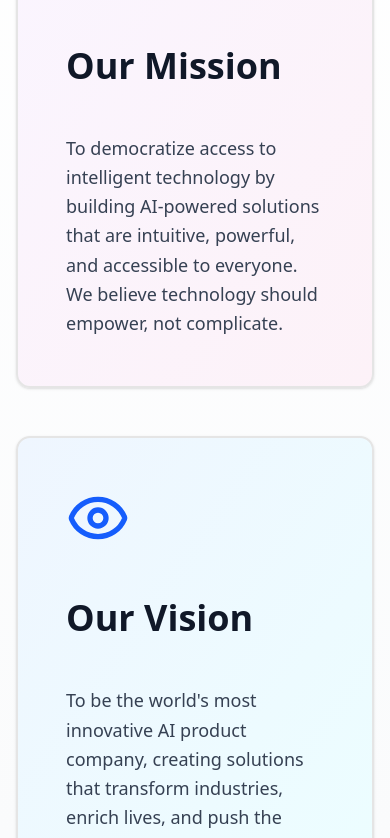
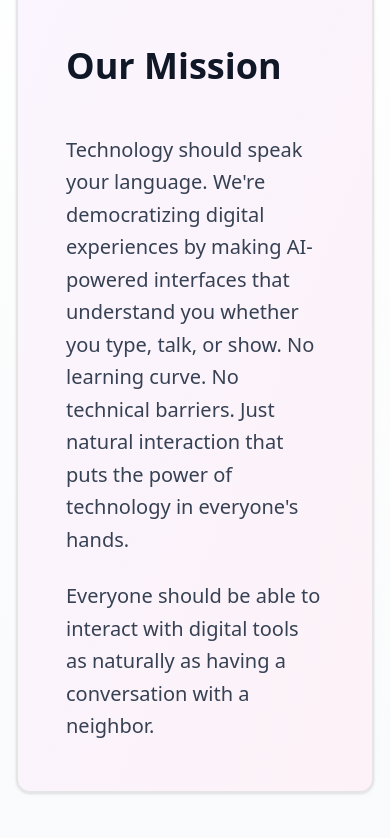
Before and after one commit to ajaynarang/appshore, a Next.js app: page /about in a window 390 px wide. Shown: the part 1980-2818 px from the top of the page. Built offline with nearby package versions, Linux system fonts and the light colour scheme.

Commit message:
Initial commit: Shelfy app with backend and mobile

```diff
--- a/app/about/page.tsx
+++ b/app/about/page.tsx
@@ -193,27 +193,17 @@ export default function AboutPage() {
         {/* Mission & Vision */}
         <section className="py-32 px-4 sm:px-6 lg:px-8 bg-gradient-to-b from-white to-gray-50">
           <div className="max-w-7xl mx-auto">
-            <div className="grid md:grid-cols-2 gap-12">
+            <div className="grid md:grid-cols-1 gap-12">
               <AnimatedSection>
                 <Card className="p-12 h-full border-2 hover:border-purple-200 hover:shadow-2xl transition-all duration-500 bg-gradient-to-br from-purple-50 to-pink-50">
                   <Target className="w-16 h-16 text-purple-600 mb-6" />
                   <h2 className="text-4xl font-bold mb-6 text-gray-900">Our Mission</h2>
-                  <p className="text-lg text-gray-700 leading-relaxed">
-                    To democratize access to intelligent technology by building AI-powered solutions
-                    that are intuitive, powerful, and accessible to everyone. We believe technology
-                    should empower, not complicate.
+                  <p className="text-xl text-gray-700 leading-relaxed">
+                  Technology should speak your language. We&apos;re democratizing digital experiences by making AI-powered interfaces that understand you whether you type, talk, or show. No learning curve. No technical barriers. Just natural interaction that puts the power of technology in everyone&apos;s hands.
                   </p>
-                </Card>
-              </AnimatedSection>
 
-              <AnimatedSection>
-                <Card className="p-12 h-full border-2 hover:border-blue-200 hover:shadow-2xl transition-all duration-500 bg-gradient-to-br from-blue-50 to-cyan-50">
-                  <Eye className="w-16 h-16 text-blue-600 mb-6" />
-                  <h2 className="text-4xl font-bold mb-6 text-gray-900">Our Vision</h2>
-                  <p className="text-lg text-gray-700 leading-relaxed">
-                    To be the world&apos;s most innovative AI product company, creating solutions that
-                    transform industries, enrich lives, and push the boundaries of what&apos;s possible
-                    with artificial intelligence.
+                  <p className="text-xl text-gray-700 leading-relaxed">
+                  Everyone should be able to interact with digital tools as naturally as having a conversation with a neighbor.
                   </p>
                 </Card>
               </AnimatedSection>
--- a/app/page.tsx
+++ b/app/page.tsx
@@ -46,7 +46,8 @@ const products = [
     color: 'from-purple-500 via-pink-500 to-rose-500',
     bgGradient: 'from-purple-50 to-pink-50',
     highlights: ['Subject-Aware AI', 'Hybrid Learning', 'Oopsies Rewards', 'Multi-Board Support'],
-    metrics: { users: '50K+', accuracy: '95%', satisfaction: '4.9/5' }
+    metrics: { users: '50K+', accuracy: '95%', satisfaction: '4.9/5' },
+    url: 'https://oopsilearn.appshore.in' // Update with your actual URL
   },
   {
     id: 'truck-pilot',
@@ -57,7 +58,8 @@ const products = [
     color: 'from-blue-500 via-cyan-500 to-teal-500',
     bgGradient: 'from-blue-50 to-cyan-50',
     highlights: ['AI Dispatch', 'Real-time Tracking', 'Load Optimization', 'Profit Intelligence'],
-    metrics: { efficiency: '+40%', savings: '$50K/yr', uptime: '99.9%' }
+    metrics: { efficiency: '+40%', savings: '$50K/yr', uptime: '99.9%' },
+    url: 'https://truckpilot.appshore.in' // Update with your actual URL
   },
   {
     id: 'tourna-x',
@@ -68,7 +70,8 @@ const products = [
     color: 'from-orange-500 via-red-500 to-pink-500',
     bgGradient: 'from-orange-50 to-red-50',
     highlights: ['Auto Fixtures', 'Player Rankings', 'Club Management', 'Quick Commerce'],
-    metrics: { tournaments: '1K+', players: '25K+', clubs: '500+' }
+    metrics: { tournaments: '1K+', players: '25K+', clubs: '500+' },
+    url: 'https://tournax.appshore.in' // Update with your actual URL
   },
   {
     id: 'parla',
@@ -79,7 +82,8 @@ const products = [
     color: 'from-green-500 via-emerald-500 to-teal-500',
     bgGradient: 'from-green-50 to-emerald-50',
     highlights: ['WhatsApp Native', 'Photo Menu OCR', 'Voice Orders', 'Smart Analytics'],
-    metrics: { businesses: '2K+', orders: '100K+', response: '<30s' }
+    metrics: { businesses: '2K+', orders: '100K+', response: '<30s' },
+    url: 'https://parla.appshore.in' // Update with your actual URL
   },
   {
     id: 'shelfy',
@@ -90,7 +94,8 @@ const products = [
     color: 'from-amber-500 via-yellow-500 to-orange-500',
     bgGradient: 'from-amber-50 to-yellow-50',
     highlights: ['Barcode Scanning', 'AI Recommendations', 'Reading Analytics', 'Cover Recognition'],
-    metrics: { books: '5M+', scans: '250K+', accuracy: '98%' }
+    metrics: { books: '5M+', scans: '250K+', accuracy: '98%' },
+    url: 'https://shelfy.appshore.in' // Update with your actual URL
   },
   {
     id: 'nexacart',
@@ -101,7 +106,8 @@ const products = [
     color: 'from-indigo-500 via-purple-500 to-pink-500',
     bgGradient: 'from-indigo-50 to-purple-50',
     highlights: ['AI Shopping Assistant', 'Visual Search', 'Smart Personalization', 'Voice Commerce'],
-    metrics: { conversion: '+85%', carts: '-60%', revenue: '+120%' }
+    metrics: { conversion: '+85%', carts: '-60%', revenue: '+120%' },
+    url: 'https://nexacart.appshore.in' // Update with your actual URL
   }
 ];
 
@@ -336,23 +342,25 @@ export default function Home() {
                               ))}
                             </div>
 
-                            {/* Metrics */}
-                            <div className="flex gap-6 mb-6 pt-6 border-t border-gray-200 dark:border-gray-700">
+                            {/* Metrics - keept it commented for now do not remove it */}
+                            {/* <div className="flex gap-6 mb-6 pt-6 border-t border-gray-200 dark:border-gray-700">
                               {Object.entries(product.metrics).map(([key, value]) => (
                                 <div key={key}>
                                   <div className="text-2xl font-bold text-purple-600 dark:text-purple-400">{value}</div>
                                   <div className="text-xs text-gray-500 dark:text-gray-400 capitalize">{key}</div>
                                 </div>
                               ))}
-                            </div>
+                            </div> */}
 
+                            <a href={product.url} target="_blank" rel="noopener noreferrer" className="block w-full">
                               <Button
                                 variant="ghost"
                                 className="group-hover:bg-gradient-to-r group-hover:from-blue-600 group-hover:to-purple-600 group-hover:text-white transition-all duration-300 w-full dark:text-gray-300"
                               >
-                              Learn More
+                                Visit Product
                                 <ChevronRight className="ml-2 w-4 h-4 group-hover:translate-x-2 transition-transform" />
                               </Button>
+                            </a>
                           </div>
                         </Card>
                       </HoverCardTrigger>
@@ -429,9 +437,14 @@ export default function Home() {
                 <ul className="space-y-2">
                   {products.slice(0, 4).map((product) => (
                     <li key={product.id}>
-                      <Link href={`/#${product.id}`} className="text-gray-600 dark:text-gray-400 hover:text-purple-600 dark:hover:text-purple-400 transition-colors">
+                      <a
+                        href={product.url}
+                        target="_blank"
+                        rel="noopener noreferrer"
+                        className="text-gray-600 dark:text-gray-400 hover:text-purple-600 dark:hover:text-purple-400 transition-colors"
+                      >
                         {product.name}
-                      </Link>
+                      </a>
                     </li>
                   ))}
                 </ul>
```
Lines whose indentation alone changed are shown as unchanged.
